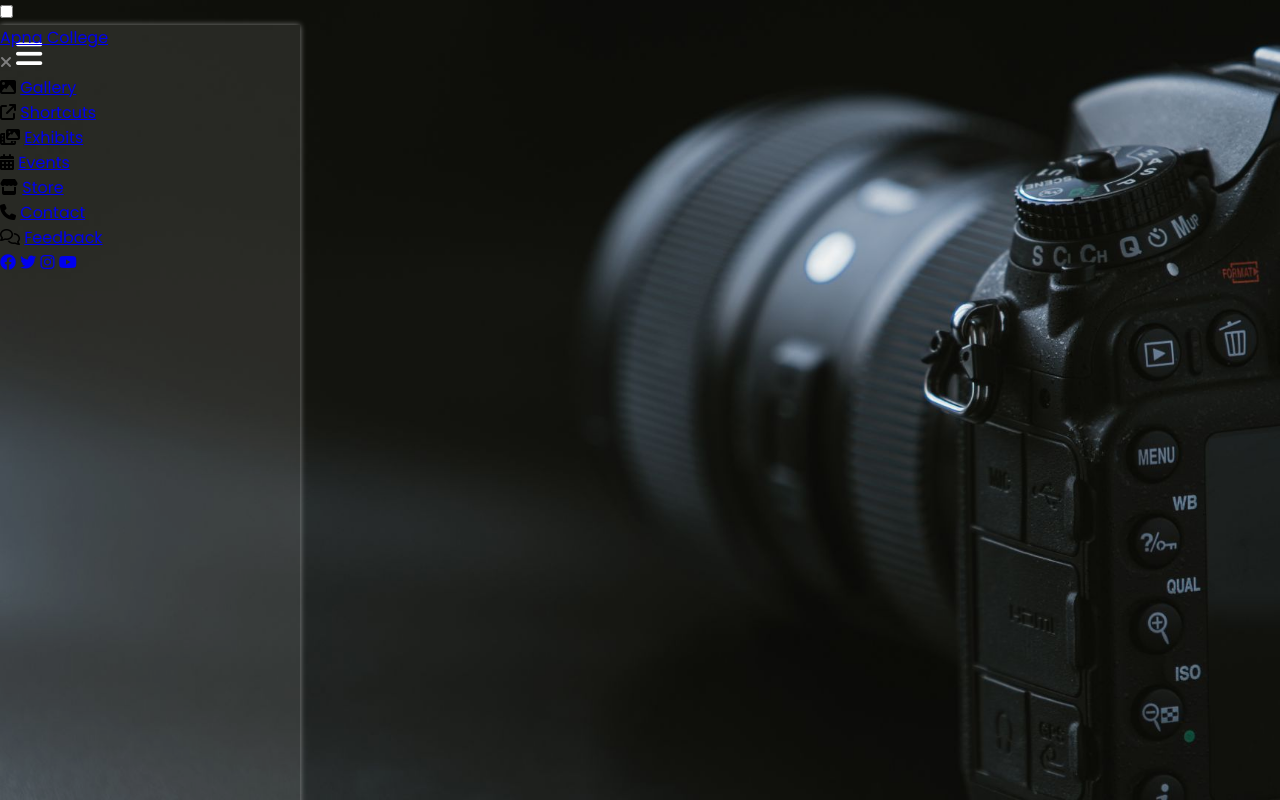
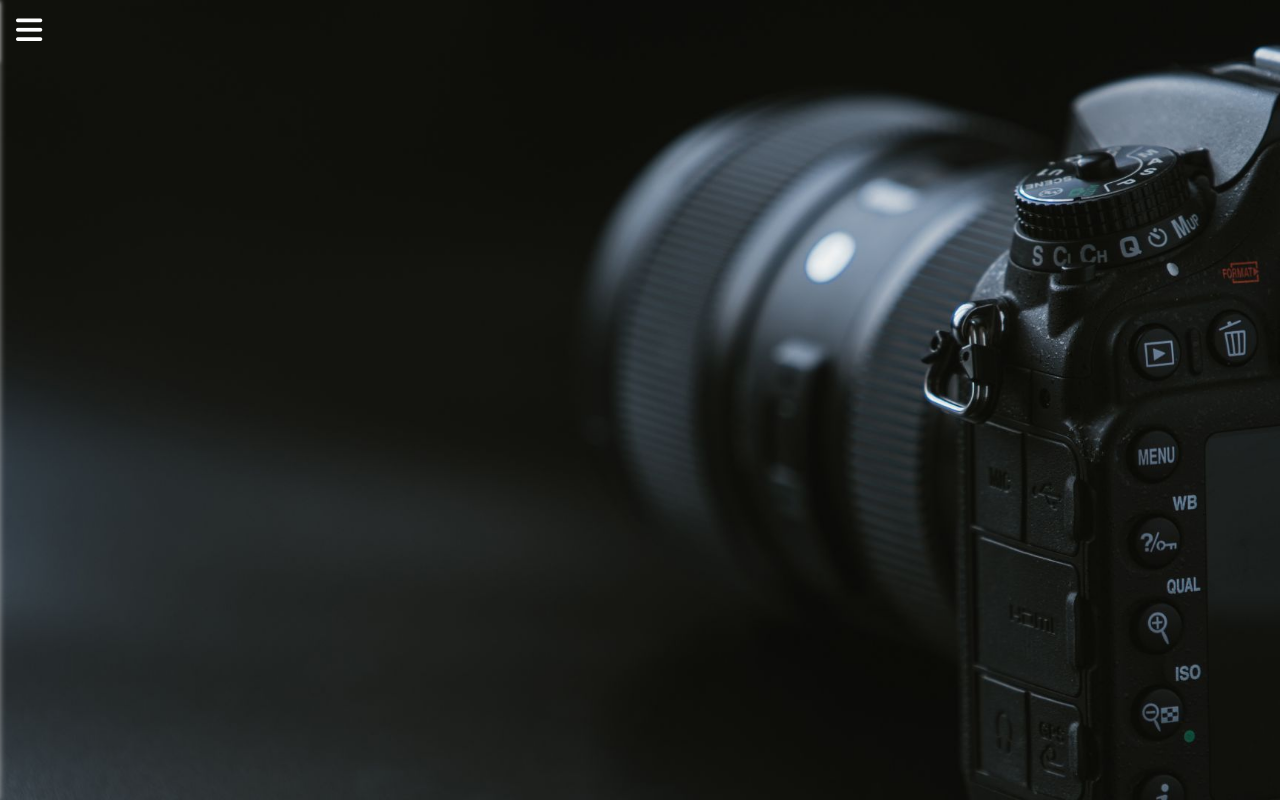
Before and after one commit to Nikhil9958/Navigation-bar-Page-CSS-Mini-Projecf, a plain HTML site: page index.html in a window 1280 px wide. Drawn offline with Linux system fonts and the light colour scheme.

Commit message:
Final Commit

```diff
--- a/style.css
+++ b/style.css
@@ -12,19 +12,119 @@
     background-size: cover;
 }
 
-.btn_one{
+.btn_one i{
     font-size: 30px;
     font-weight: 700;
     position: absolute;
     left: 16px;
     line-height: 60px;
+    cursor: pointer;
+    transition: all 0.3s linear;
 }
 
 .sidebar_menu{
     position: fixed;
-    /* left: -300px; */
+    left: -300px;
     height: 100vh;
     width: 300px;
     background-color: rgba(255,255,255,0.1);
     box-shadow: 0 0 6px rgba(255,255,255,0.5);
+    transition: all 0.3s linear;
 }
+
+.sidebar_menu .logo{
+    position: absolute;
+    width: 100%;
+    line-height: 60px;
+    box-shadow: 0 2px 4px rgba(255,255,255,0.5);
+    height: 60px;
+}
+
+.sidebar_menu .logo a{
+    position: absolute;
+    left: 50px;
+    color: white;
+    text-decoration: none;
+    font-size: 20px;
+    font-weight: 500;
+}
+
+.sidebar_menu .menu{
+    position: absolute;
+    width: 100%;
+    top: 80px;
+}
+
+.sidebar_menu .btn_two i{
+    color: grey;
+    font-size: 25px;
+    line-height: 60px;
+    position: absolute;
+    left: 275px;
+    /* opacity: 0; */
+    cursor: pointer;
+    transition: all 0.3s linear;
+}
+
+.sidebar_menu .menu li{
+    margin-top: 6px;
+    padding: 14px 20px;
+}
+
+.sidebar_menu .menu i,a{
+    color: white;
+    text-decoration: none;
+    font-size: 20px;
+}
+
+.sidebar_menu .menu i{
+    padding-right: 8px;
+}
+
+.sidebar_menu .social_media{
+    color: white;
+    opacity: 0.5;
+    position: absolute;
+    left: 25%;
+    bottom: 50px;
+}
+.sidebar_menu .social_media i{
+    opacity: 0.5;
+}
+
+.sidebar_menu .sidebar_menu i{
+    color: white;
+    opacity: 0.5;
+    padding: 0 5px;
+
+}
+
+#check{
+    display: none;
+}
+
+.sidebar_menu .menu li:hover{
+    box-shadow: 0 0 4px rgba(255,255,255,0.5);
+
+}
+
+.btn_one i:hover{
+    font-size: 40px;
+}
+
+.btn_two i:hover{
+    font-size: 30px;
+}
+
+.sidebar_menu .social_media i:hover{
+    opacity: 1;
+    transform: scale(1.1);
+}
+
+#check:checked ~ .sidebar_menu{
+    left: 0;
+}
+
+#check:checked ~ .btn_one i{
+    opacity: 0;
+}
```
